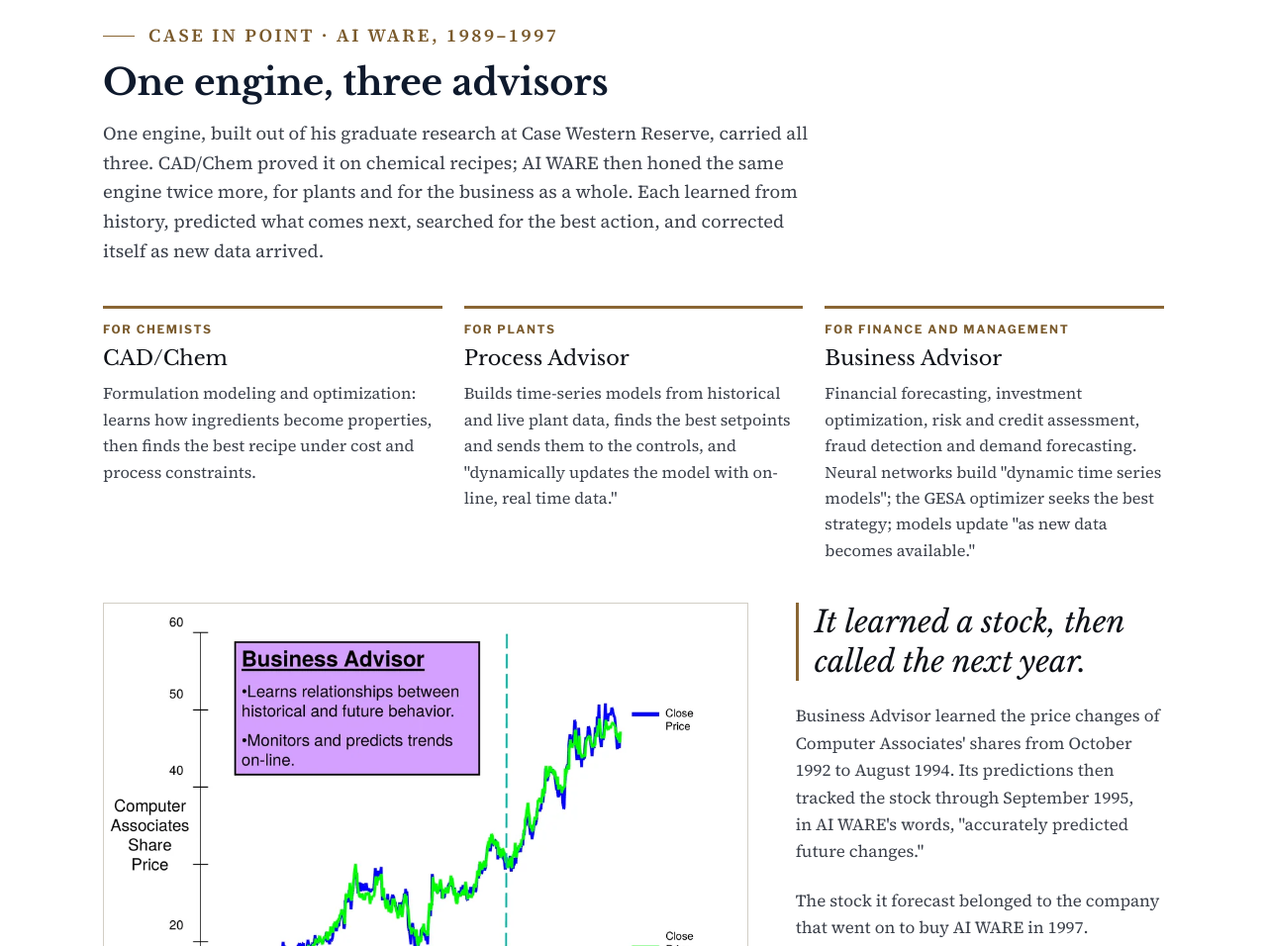
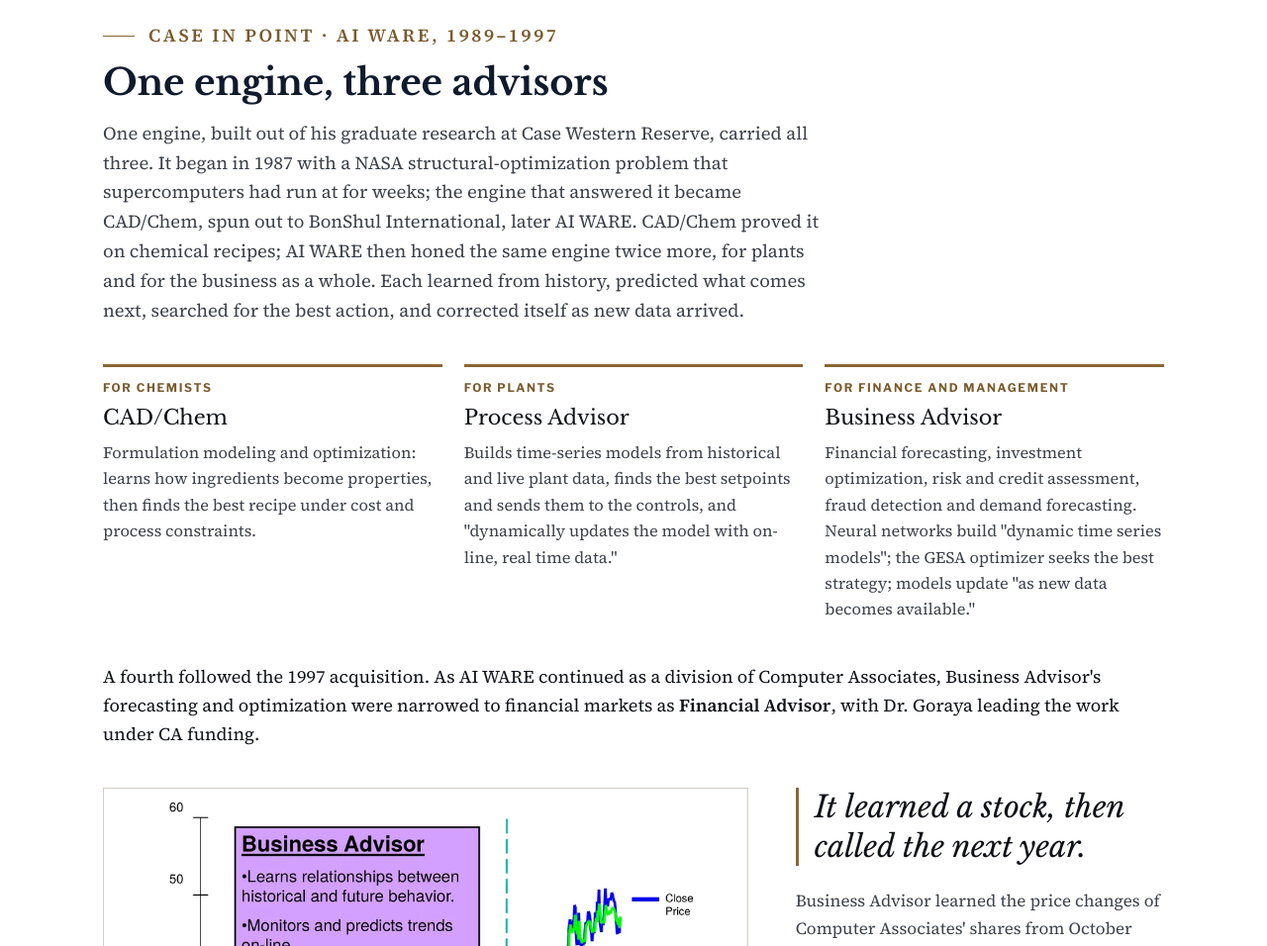
Before and after one commit to tygme/tygme.github.io, a plain HTML site: page record.html in a window 1280 px wide. Shown: the part 9800-10756 px from the top of the page at 99% size. Drawn offline with nearby package versions, Linux system fonts and the light colour scheme.

Commit message:
v86: engine origin, Financial Advisor, brochure quote

```diff
--- a/record.html
+++ b/record.html
@@ -1158,13 +1158,14 @@ h3 { letter-spacing: 0; }
       <div class="section-head">
         <p class="label">Case in point · AI WARE, 1989–1997</p>
         <h2 id="aiware-h">One engine, three advisors</h2>
-        <p>One engine, built out of his graduate research at Case Western Reserve, carried all three. CAD/Chem proved it on chemical recipes; AI WARE then honed the same engine twice more, for plants and for the business as a whole. Each learned from history, predicted what comes next, searched for the best action, and corrected itself as new data arrived.</p>
+        <p>One engine, built out of his graduate research at Case Western Reserve, carried all three. It began in 1987 with a NASA structural-optimization problem that supercomputers had run at for weeks; the engine that answered it became CAD/Chem, spun out to BonShul International, later AI WARE. CAD/Chem proved it on chemical recipes; AI WARE then honed the same engine twice more, for plants and for the business as a whole. Each learned from history, predicted what comes next, searched for the best action, and corrected itself as new data arrived.</p>
       </div>
       <div class="trio">
         <article><p class="kicker">For chemists</p><h3>CAD/Chem</h3><p>Formulation modeling and optimization: learns how ingredients become properties, then finds the best recipe under cost and process constraints.</p></article>
         <article><p class="kicker">For plants</p><h3>Process Advisor</h3><p>Builds time-series models from historical and live plant data, finds the best setpoints and sends them to the controls, and "dynamically updates the model with on-line, real time data."</p></article>
         <article><p class="kicker">For finance and management</p><h3>Business Advisor</h3><p>Financial forecasting, investment optimization, risk and credit assessment, fraud detection and demand forecasting. Neural networks build "dynamic time series models"; the GESA optimizer seeks the best strategy; models update "as new data becomes available."</p></article>
       </div>
+      <p class="plain">A fourth followed the 1997 acquisition. As AI WARE continued as a division of Computer Associates, Business Advisor's forecasting and optimization were narrowed to financial markets as <b>Financial Advisor</b>, with Dr. Goraya leading the work under CA funding.</p>
       <div class="split">
         <figure class="screen"><img src="img/business-advisor-ca-stock.webp" alt="AI WARE chart: Computer Associates share price, actual close versus Business Advisor's predicted close, trained October 1992 to August 1994 and predicting August 1994 to September 1995" width="1000" height="719"><figcaption>AI WARE's own demonstration: Computer Associates' share price, actual (blue) against predicted (green).</figcaption></figure>
         <div class="prose-col">
```
Also changed, not shown: index.html (+1 -1 lines).
